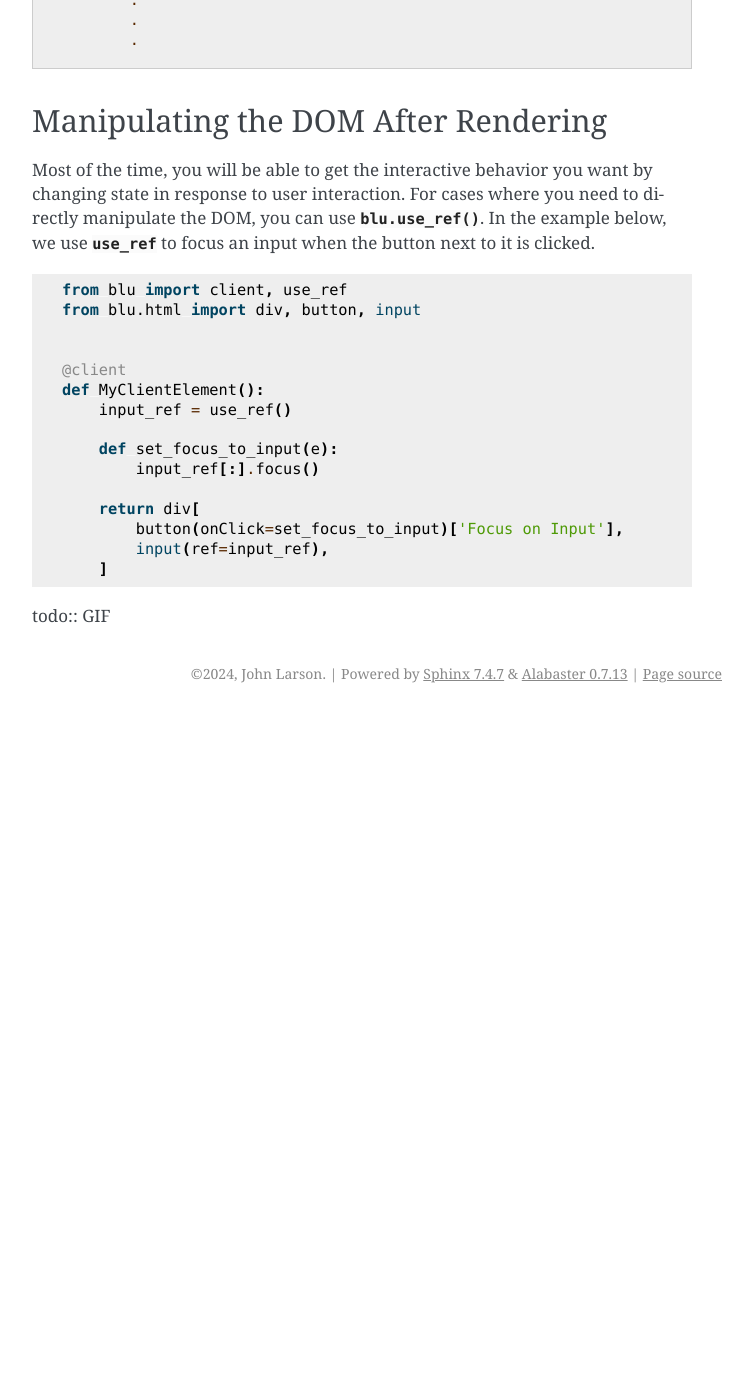
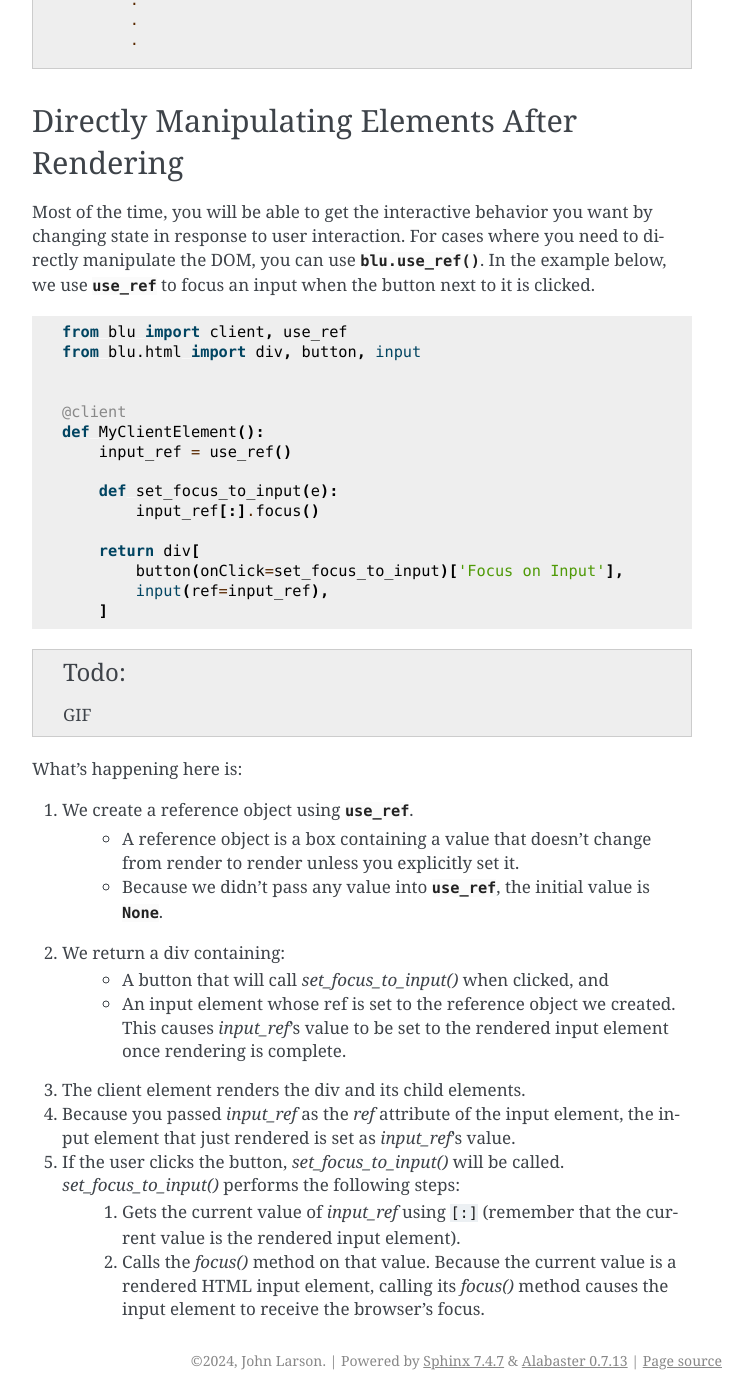
Before and after one commit to johnlarson/blu, a Sphinx documentation site: the page built from docs/user-guide/client-side-rendering.rst, in a window 1280 px wide and 1400 px high, scrolled down 8560 px. Shown: the whole window, without its empty margins (388-1140 px from the left). Built offline with Sphinx 7.4.7, drawn with Linux system fonts in a browser that asks for light colours; before the commit the page ends 9273 px from its top, so only the background shows below that; some of the changed text lies outside the part shown.

Commit message:
progress

```diff
--- a/docs/user-guide/client-side-rendering.rst
+++ b/docs/user-guide/client-side-rendering.rst
@@ -390,8 +390,8 @@ What's going on here is:
             .
 
 
-Manipulating the DOM After Rendering
-------------------------------------
+Directly Manipulating Elements After Rendering
+----------------------------------------------
 
 Most of the time, you will be able to get the interactive behavior you want by changing state in response to user interaction. For cases where you need to directly manipulate the DOM, you can use :func:`blu.use_ref`. In the example below, we use :func:`use_ref <blu.use_ref>` to focus an input when the button next to it is clicked.
 
@@ -413,4 +413,22 @@ Most of the time, you will be able to get the interactive behavior you want by c
             input(ref=input_ref),
         ]
 
-todo:: GIF
+.. todo:: GIF
+
+What's happening here is:
+
+1. We create a reference object using :func:`use_ref <blu.use_ref>`.
+    - A reference object is a box containing a value that doesn't change from render to render unless you explicitly set it.
+    - Because we didn't pass any value into :func:`use_ref <blu.use_ref>`, the initial value is :py:data:`None`.
+
+2. We return a div containing:
+    - A button that will call *set_focus_to_input()* when clicked, and
+    - An input element whose ref is set to the reference object we created. This causes *input_ref*'s value to be set to the rendered input element once rendering is complete.
+
+3. The client element renders the div and its child elements.
+
+4. Because you passed *input_ref* as the *ref* attribute of the input element, the input element that just rendered is set as *input_ref*'s value.
+
+5. If the user clicks the button, *set_focus_to_input()* will be called. *set_focus_to_input()* performs the following steps:
+    1. Gets the current value of *input_ref* using ``[:]`` (remember that the current value is the rendered input element).
+    2. Calls the *focus()* method on that value. Because the current value is a rendered HTML input element, calling its *focus()* method causes the input element to receive the browser's focus.
```
